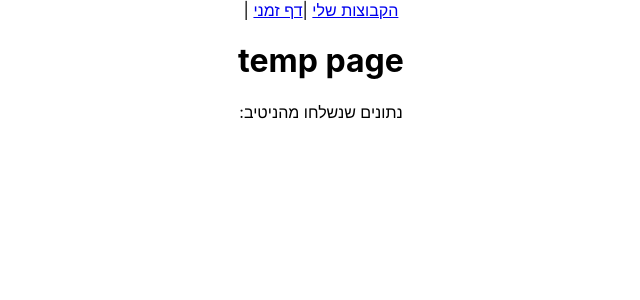
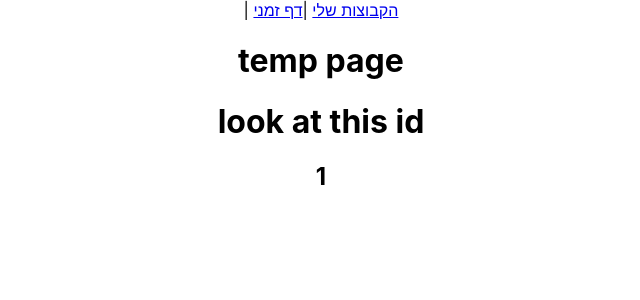
Before and after one commit to rupbgroup5/web-cheap-list, a React (Create React App) app: page /TempPage/1 in a window 1280 px wide. Shown: the top 300 px of the page, without its empty margins (319-959 px from the left). Built offline with nearby package versions, Linux system fonts and the light colour scheme.

Commit message:
url params

```diff
--- a/package.json
+++ b/package.json
@@ -36,6 +36,5 @@
       "last 1 firefox version",
       "last 1 safari version"
     ]
-  },
-  "homepage": "http://proj.ruppin.ac.il/bgroup5/FinalProject/frontEnd"
+  }
 }
--- a/src/App.js
+++ b/src/App.js
@@ -12,18 +12,13 @@ import HomePage from './Pages/HomePage';
 import TempPage from './Pages/TempPage';
 
 function App() {
-
-
   return (
     <div className="App">
       <Navbar />
       <Switch>
-        <Route exact path='/'>
-          <HomePage />
-        </Route>
-        <Route path='/tempPage'>
-          <TempPage />
-        </Route>
+        <Route exact path='/:id' component={HomePage} />
+        <Route path="/TempPage/:id" component={TempPage} />
+
       </Switch>
     </div>
   );
--- a/src/Components/Navbar.js
+++ b/src/Components/Navbar.js
@@ -1,11 +1,17 @@
 import React from 'react';
 import { Link, withRouter } from 'react-router-dom';
 
+// let query = useQuery();
+
+
+// function useQuery() {
+//     return new URLSearchParams(useLocation().search);
+// }
 const Navbar = () => {
     return (
         <nav>
-            <Link to='/'>הקבוצות שלי</Link> |
-            <Link to='/TempPage/:dataFromNativeApp'>דף זמני</Link> |
+            <Link to='/11'>הקבוצות שלי</Link> |
+            <Link to='/TempPage/1'>דף זמני</Link> |
         </nav>
     );
 }
--- a/src/Pages/HomePage.jsx
+++ b/src/Pages/HomePage.jsx
@@ -1,20 +1,20 @@
-import React,{useState} from 'react';
+import React, { useState, useEffect } from 'react';
 import { makeStyles } from '@material-ui/core/styles';
-import {Avatar,Badge } from '@material-ui/core';
+import { Avatar, Badge } from '@material-ui/core';
 import ListItemAvatar from '@material-ui/core/ListItemAvatar';
 import {
   SwipeableList,
   SwipeableListItem
 } from '@sandstreamdev/react-swipeable-list';
 import '@sandstreamdev/react-swipeable-list/dist/styles.css';
-import {DeleteIcon} from '../Images/icons';
+import { DeleteIcon } from '../Images/icons';
 import ListItem from '../Components/ListItem';
 import ItemContent from '../Components/ItemContent';
 import swal from 'sweetalert';
 import FormDialog from '../Components/FormDialog';
 import '../Styles/HomeStyle.css';
 
-import { withRouter } from 'react-router-dom';
+import { withRouter, useParams } from 'react-router-dom';
 
 
 const useStyles = makeStyles(theme => ({
@@ -34,32 +34,43 @@ const useStyles = makeStyles(theme => ({
 
 }));
 
+
+
+
 const HomePage = () => {
+  let { id } = useParams();
+
+  useEffect(() => {
+
+    console.log('hey this is your id ' + id);
+  });
+
   const classes = useStyles();
   const [teams, AddTeam] = useState([]);
-    const [,SetData] = useState();
-    const [,triggerComplexItemAction] = useState();
+  const [, SetData] = useState();
+  const [, triggerComplexItemAction] = useState();
   const [swipeProgress, handleSwipeProgress] = useState();
 
-    const GetTheNewTeam = (n)=> {
-       AddTeam([...teams,{
-           name:n
-       }])}
+  const GetTheNewTeam = (n) => {
+    AddTeam([...teams, {
+      name: n
+    }])
+  }
 
 
 
 
-    let Delete = index =>{
+  let Delete = index => {
     if (swipeProgress === 100) {
       swal({
         title: "מחיקת קבוצה",
         text: "!כל רשימות הקבוצה ימחקו גם הם",
-          buttons: ['בטל','מחק'],
+        buttons: ['בטל', 'מחק'],
         dangerMode: true,
       })
         .then((willDelete) => {
           if (willDelete) {
-            teams.splice(index,1);
+            teams.splice(index, 1);
             SetData(...teams);
             console.log('delete');
             swal("הקבוצה נמחקה ")
@@ -70,7 +81,7 @@ const HomePage = () => {
 
   const swipeRightDataComplex = index => ({
     content: (
-          <span style={{background:'red', width:'100%', direction:'ltr'}}>
+      <span style={{ background: 'red', width: '100%', direction: 'ltr' }}>
         <ItemContent
           icon={<DeleteIcon />}
           label="Delete"
@@ -102,7 +113,7 @@ const HomePage = () => {
                 swipeRight={swipeRightDataComplex(index)}
                 onSwipeProgress={handleSwipeProgress}
               >
-                       <ListItemAvatar style={{marginRight:'5px'}}>
+                <ListItemAvatar style={{ marginRight: '5px' }}>
                   <Badge badgeContent={10} color="secondary"  >
                     <Avatar alt="Remy Sharp" src="/static/images/avatar/1.jpg" />
                   </Badge>
@@ -121,7 +132,7 @@ const HomePage = () => {
 
       </div>
       <div className="footer">
-            <FormDialog  getData = {GetTheNewTeam} headLine = {'יצירת קבוצה'} label = {'שם הקבוצה'}  />
+        <FormDialog getData={GetTheNewTeam} headLine={'יצירת קבוצה'} label={'שם הקבוצה'} />
       </div>
 
     </div>
--- a/src/Pages/TempPage.js
+++ b/src/Pages/TempPage.js
@@ -1,16 +1,20 @@
 import React from 'react';
-import { withRouter } from 'react-router-dom';
+import { withRouter, useParams } from 'react-router-dom';
 
 
 
-const tempPage = (props) => {
+
+const TempPage = () => {
+
+    let { id } = useParams();
+
     return (
         <div>
             <h1>temp page</h1>
-    נתונים שנשלחו מהניטיב: <h3>{props.match.params.dataFromNativeApp}</h3>
-
+            <h1>look at this id</h1>
+            <h2>{id}</h2>
         </div>
     );
 }
 
-export default withRouter(tempPage);
+export default withRouter(TempPage);
```
Also changed, not shown: 20 other files (tests, documents, lock files or other folders). Lines whose indentation alone changed are shown as unchanged.
